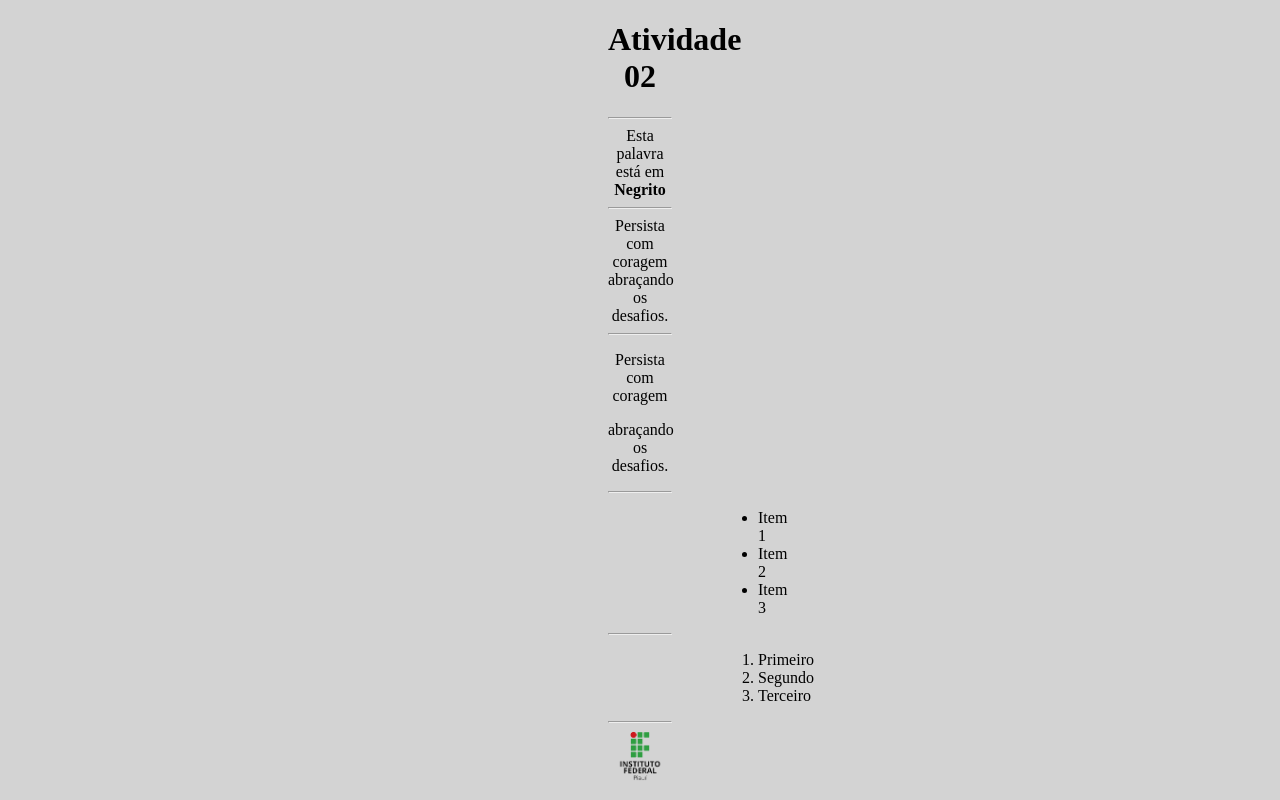
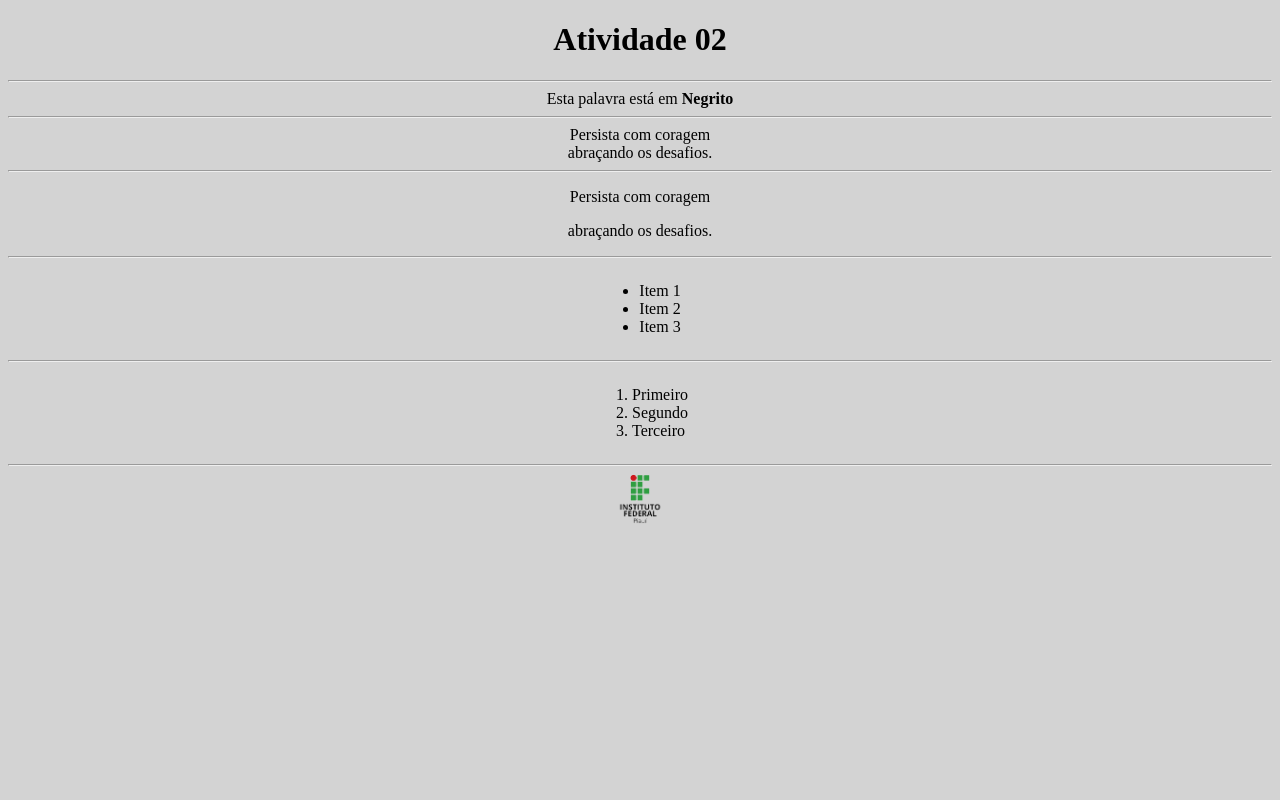
Before and after one commit to lucascardlima/IntroWeb, a plain HTML site: page 02/index.html in a window 1280 px wide. Drawn offline with Linux system fonts and the light colour scheme.

Commit message:
Update index.html

```diff
--- a/02/index.html
+++ b/02/index.html
@@ -41,12 +41,11 @@
     body{
         background-color: lightgrey;
         text-align: center;
-        padding-left: 600px;
-        padding-right: 600px;
+
     }
     .lista{
         text-align: justify;
-        padding-left: 110px;
+        display: inline-block;
 
     }
 
```
